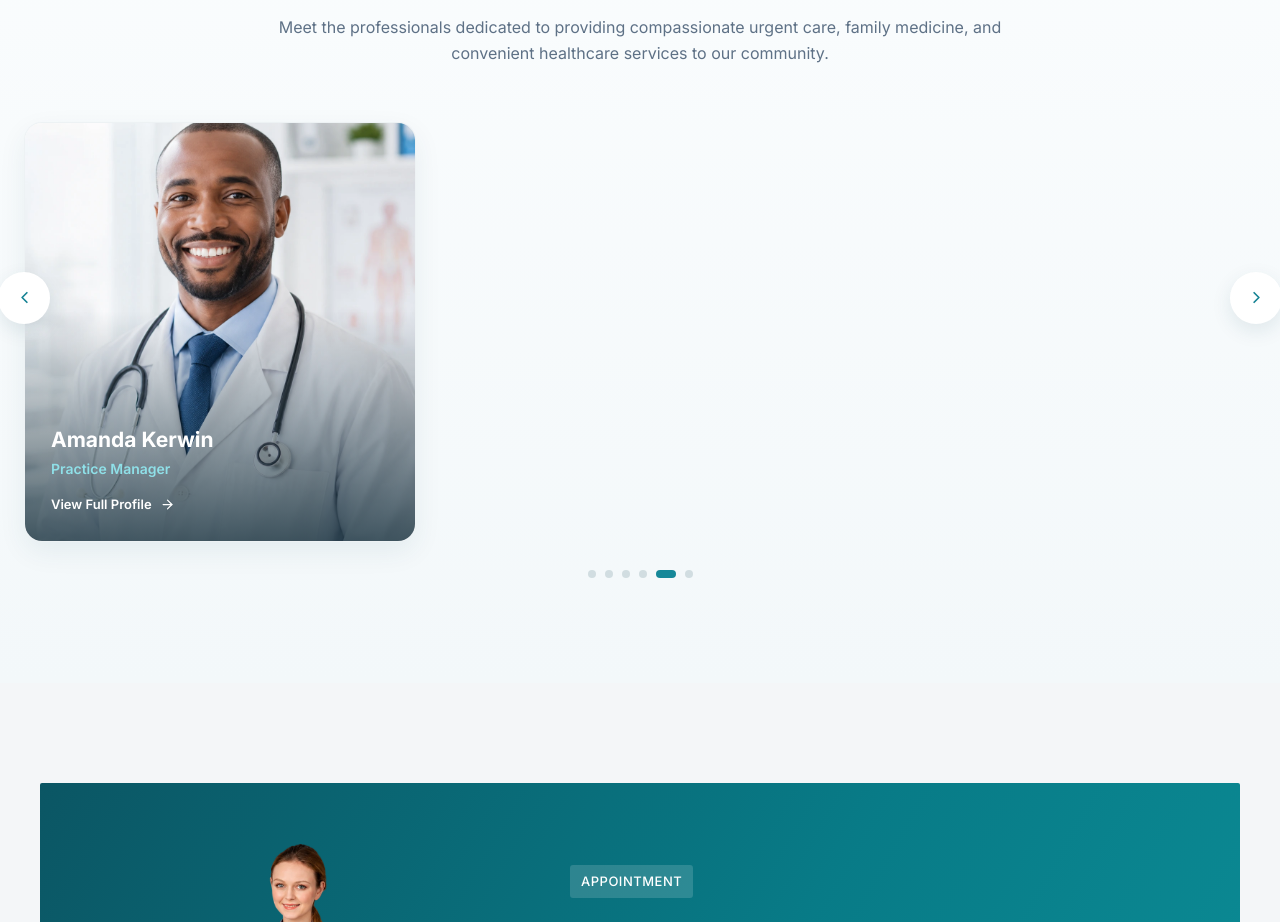
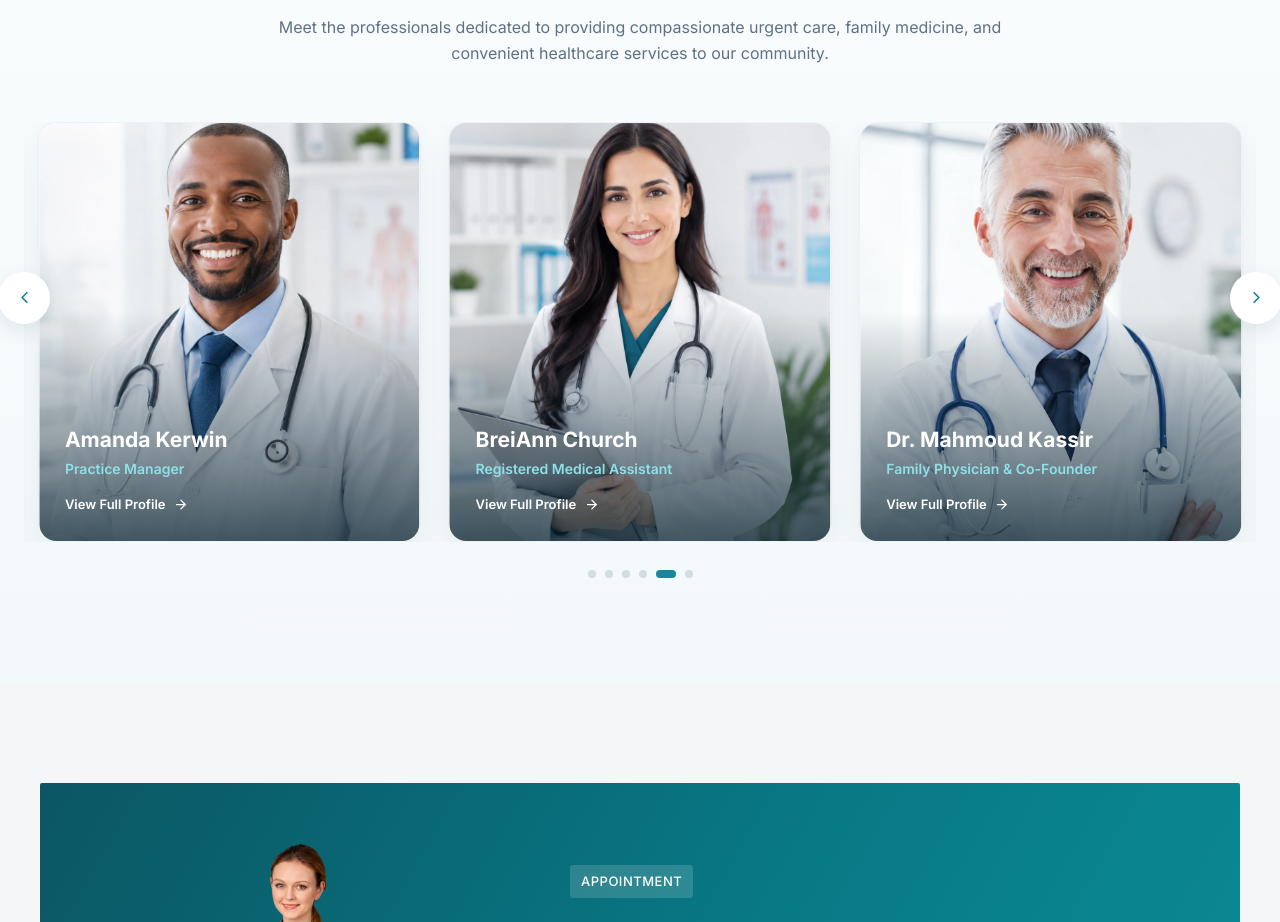
Before and after one commit to mohammadhusseinouza/alliance_medical_center, a React (Vite) app: page / in a window 1280 px wide. Shown: the part 3762-4684 px from the top of the page. Built offline with nearby package versions, Linux system fonts and the light colour scheme.

Commit message:
Smooth team carousel transitions

```diff
--- a/src/sections/home/Team/Team.tsx
+++ b/src/sections/home/Team/Team.tsx
@@ -1,12 +1,39 @@
-import { useState } from "react";
+import { useCallback, useEffect, useRef, useState } from "react";
 import { useTranslation } from "react-i18next";
 import { ChevronIcon } from "../../../components/icons";
 import { TEAM_MEMBERS } from "./team.data";
 import { TeamCard } from "./TeamCard";
 
-const WINDOW_SIZE = 3;
+const TOTAL = TEAM_MEMBERS.length;
+/** One clone copy on each side of the real roster (previous / real / next).
+ * The click guard in requestMove() never lets the track move more than one
+ * bounded step (±1, or a dot's ±(TOTAL-1) at most) from an already-settled,
+ * already-recentered position, so the track can never reach past these
+ * immediate neighbour copies — no larger buffer is needed. */
+const SLOT_COUNT = TOTAL * 3;
+const BAND_START = TOTAL;
+const BAND_END = TOTAL * 2 - 1;
+const REAL_COPY_INDEX = 1;
+const START_LOGICAL = 4;
+const START_TRACK_POSITION = BAND_START + START_LOGICAL;
+const RECENTER_FALLBACK_MS = 650;
+
 const arrowButtonClass =
   "absolute top-[150px] z-[5] flex h-[52px] w-[52px] items-center justify-center rounded-full border-none bg-white text-[#168394] shadow-[0_7px_20px_rgba(20,70,90,0.10)] transition-[transform,background-color,color] duration-[220ms] ease hover:scale-[1.06] hover:bg-[#168394] hover:text-white focus-visible:outline focus-visible:outline-[3px] focus-visible:outline-offset-[3px] focus-visible:outline-[rgba(38,150,170,0.25)] mw-700:h-11 mw-700:w-11";
+
+// Mirrors the CSS mw-1100 / mw-700 breakpoints (the same ones driving
+// --per-page) purely so accessibility state knows how many cards are
+// actually visible. CSS stays authoritative for layout/dimensions — this
+// value is never used to size or position anything.
+const TABLET_QUERY = "(max-width: 1100px)";
+const MOBILE_QUERY = "(max-width: 700px)";
+
+function computeVisibleCount(): number {
+  if (typeof window === "undefined") return 3;
+  if (window.matchMedia(MOBILE_QUERY).matches) return 1;
+  if (window.matchMedia(TABLET_QUERY).matches) return 2;
+  return 3;
+}
 
 function wrap(index: number, length: number): number {
   return ((index % length) + length) % length;
@@ -14,10 +41,91 @@ function wrap(index: number, length: number): number {
 
 export function Team() {
   const { t } = useTranslation();
-  const [index, setIndex] = useState(4);
-  const total = TEAM_MEMBERS.length;
+  const [trackPosition, setTrackPosition] = useState(START_TRACK_POSITION);
+  const [isTransitioning, setIsTransitioning] = useState(false);
+  // The logical index accessibility is anchored to. Unlike trackPosition
+  // (which moves the instant a click is accepted, driving the visual
+  // slide), this only updates once a transition has fully settled — so a
+  // card doesn't lose/gain focusability while it's still mid-slide.
+  const [settledIndex, setSettledIndex] = useState(() => wrap(START_TRACK_POSITION, TOTAL));
+  const [visibleCount, setVisibleCount] = useState(computeVisibleCount);
+  const trackRef = useRef<HTMLDivElement>(null);
 
-  const visible = Array.from({ length: WINDOW_SIZE }, (_, k) => TEAM_MEMBERS[wrap(index + k, total)]);
+  const activeIndex = wrap(trackPosition, TOTAL);
+
+  useEffect(() => {
+    const tabletQuery = window.matchMedia(TABLET_QUERY);
+    const mobileQuery = window.matchMedia(MOBILE_QUERY);
+    const update = () => setVisibleCount(computeVisibleCount());
+    tabletQuery.addEventListener("change", update);
+    mobileQuery.addEventListener("change", update);
+    return () => {
+      tabletQuery.removeEventListener("change", update);
+      mobileQuery.removeEventListener("change", update);
+    };
+  }, []);
+
+  const recenterIfNeeded = useCallback(() => {
+    setTrackPosition((position) => {
+      if (position >= BAND_START && position <= BAND_END) return position;
+      const track = trackRef.current;
+      if (track) {
+        // Snap to the visually identical in-band slot with the transition
+        // disabled, so the correction is invisible, then restore it.
+        track.style.transition = "none";
+        requestAnimationFrame(() => {
+          const node = trackRef.current;
+          if (!node) return;
+          void node.offsetHeight;
+          node.style.transition = "";
+        });
+      }
+      return BAND_START + wrap(position, TOTAL);
+    });
+  }, []);
+
+  const finishTransition = useCallback(() => {
+    setIsTransitioning(false);
+    setSettledIndex(wrap(trackPosition, TOTAL));
+    recenterIfNeeded();
+  }, [trackPosition, recenterIfNeeded]);
+
+  function handleTrackTransitionEnd(event: React.TransitionEvent<HTMLDivElement>) {
+    if (event.target !== trackRef.current || event.propertyName !== "transform") return;
+    finishTransition();
+  }
+
+  // transitionend can be skipped by the browser (interrupted transitions, a
+  // backgrounded tab, etc.), so this is a fallback that settles shortly
+  // after the slide should have finished. It reschedules on every position
+  // change and is a no-op once isTransitioning is already false.
+  useEffect(() => {
+    if (!isTransitioning) return;
+    const timeoutId = window.setTimeout(finishTransition, RECENTER_FALLBACK_MS);
+    return () => window.clearTimeout(timeoutId);
+  }, [isTransitioning, finishTransition]);
+
+  /** Guarded, single-step-at-a-time navigation: a click while the previous
+   * 550ms slide is still in flight is simply ignored (not queued), which is
+   * enough to keep trackPosition bounded without ever needing a large
+   * clone buffer. */
+  function requestMove(delta: number) {
+    if (delta === 0 || isTransitioning) return;
+    setTrackPosition((position) => position + delta);
+    setIsTransitioning(true);
+  }
+
+  function goNext() {
+    requestMove(1);
+  }
+
+  function goPrevious() {
+    requestMove(-1);
+  }
+
+  function goToIndex(target: number) {
+    requestMove(target - activeIndex);
+  }
 
   return (
     <section
@@ -41,7 +149,7 @@ export function Team() {
           <button
             type="button"
             aria-label={t("team.previousMembers")}
-            onClick={() => setIndex((i) => wrap(i - 1, total))}
+            onClick={goPrevious}
             className={`${arrowButtonClass} left-[-26px]`}
           >
             <ChevronIcon direction="left" size={19} />
@@ -49,33 +157,72 @@ export function Team() {
           <button
             type="button"
             aria-label={t("team.nextMembers")}
-            onClick={() => setIndex((i) => wrap(i + 1, total))}
+            onClick={goNext}
             className={`${arrowButtonClass} right-[-26px]`}
           >
             <ChevronIcon direction="right" size={19} />
           </button>
 
-          <div className="grid grid-cols-3 gap-7 mw-1100:grid-cols-2 mw-700:grid-cols-1">
-            {visible.map((member, k) => (
-              <TeamCard
-                key={`${index}-${member.id}`}
-                member={member}
-                animationDelayMs={k * 70}
-                hiddenClassName={k === 2 ? "mw-1100:hidden" : k === 1 ? "mw-700:hidden" : ""}
-              />
-            ))}
+          <div className="overflow-hidden">
+            <div
+              ref={trackRef}
+              onTransitionEnd={handleTrackTransitionEnd}
+              className="flex [--per-page:3] mw-1100:[--per-page:2] mw-700:[--per-page:1] transition-transform duration-[550ms] ease-[cubic-bezier(0.4,0,0.2,1)] motion-reduce:duration-0"
+              style={{
+                width: `calc(100% * ${SLOT_COUNT} / var(--per-page))`,
+                transform: `translateX(calc(-100% * ${trackPosition} / ${SLOT_COUNT}))`,
+              }}
+            >
+              {Array.from({ length: SLOT_COUNT }, (_, slot) => {
+                const copyIndex = Math.floor(slot / TOTAL);
+                const logicalIndex = slot % TOTAL;
+                const member = TEAM_MEMBERS[logicalIndex];
+                // The accessible representation always comes from the real
+                // (middle) copy, and only for the logical members currently
+                // within the settled visible window — clones and off-screen
+                // real-copy cards are never keyboard/AT reachable.
+                const isRealCopy = copyIndex === REAL_COPY_INDEX;
+                const distanceFromSettled = wrap(logicalIndex - settledIndex, TOTAL);
+                const isVisible = isRealCopy && distanceFromSettled < visibleCount;
+                const isInitialSlot = slot >= START_TRACK_POSITION && slot < START_TRACK_POSITION + 3;
+
+                return (
+                  <div
+                    key={`${copyIndex}-${member.id}`}
+                    ref={(node) => {
+                      // React's JSX attribute forwarding doesn't reliably
+                      // apply `inert` at runtime, so it's set as a real DOM
+                      // property here — this is what actually removes
+                      // clones, and off-screen real-copy cards, from focus
+                      // and hit-testing.
+                      if (node) node.inert = !isVisible;
+                    }}
+                    className="shrink-0 px-3.5"
+                    style={{ flex: `0 0 calc(100% / ${SLOT_COUNT})` }}
+                    aria-hidden={isVisible ? undefined : true}
+                  >
+                    <div
+                      className={isInitialSlot ? "animate-team-card motion-reduce:[animation-duration:0.01ms]" : undefined}
+                      style={isInitialSlot ? { animationDelay: `${(slot - START_TRACK_POSITION) * 70}ms` } : undefined}
+                    >
+                      <TeamCard member={member} />
+                    </div>
+                  </div>
+                );
+              })}
+            </div>
           </div>
 
           <div className="mt-7 flex items-center justify-center gap-[9px]">
             {TEAM_MEMBERS.map((member, i) => {
-              const active = i === index;
+              const active = i === activeIndex;
               return (
                 <button
                   key={member.id}
                   type="button"
                   aria-label={t("team.goToMember", { index: i + 1 })}
                   aria-current={active || undefined}
-                  onClick={() => setIndex(i)}
+                  onClick={() => goToIndex(i)}
                   className={`h-2 rounded-full border-none p-0 ${active ? "w-5 bg-[#168899]" : "w-2 bg-[#D1DDE1]"}`}
                 />
               );
--- a/src/sections/home/Team/TeamCard.tsx
+++ b/src/sections/home/Team/TeamCard.tsx
@@ -4,18 +4,13 @@ import type { TeamMember } from "./Team.types";
 
 export interface TeamCardProps {
   member: TeamMember;
-  animationDelayMs: number;
-  hiddenClassName?: string;
 }
 
-export function TeamCard({ member, animationDelayMs, hiddenClassName = "" }: TeamCardProps) {
+export function TeamCard({ member }: TeamCardProps) {
   const { t } = useTranslation();
 
   return (
-    <div
-      className={`group relative min-h-[420px] animate-team-card overflow-hidden rounded-[18px] border border-[rgba(30,90,110,0.08)] bg-white shadow-[0_10px_28px_rgba(20,65,85,0.07)] [transition:transform_260ms_ease,box-shadow_260ms_ease,border-color_260ms_ease] hover:-translate-y-[7px] hover:border-[rgba(35,135,155,0.20)] hover:shadow-[0_18px_38px_rgba(20,80,100,0.13)] motion-reduce:duration-[0.01ms] motion-reduce:[animation-duration:0.01ms] ${hiddenClassName}`}
-      style={{ animationDelay: `${animationDelayMs}ms` }}
-    >
+    <div className="group relative min-h-[420px] overflow-hidden rounded-[18px] border border-[rgba(30,90,110,0.08)] bg-white shadow-[0_10px_28px_rgba(20,65,85,0.07)] [transition:transform_260ms_ease,box-shadow_260ms_ease,border-color_260ms_ease] hover:-translate-y-[7px] hover:border-[rgba(35,135,155,0.20)] hover:shadow-[0_18px_38px_rgba(20,80,100,0.13)] motion-reduce:duration-[0.01ms]">
       <div className="absolute inset-0 overflow-hidden">
         <img
           src={member.photo}
```
